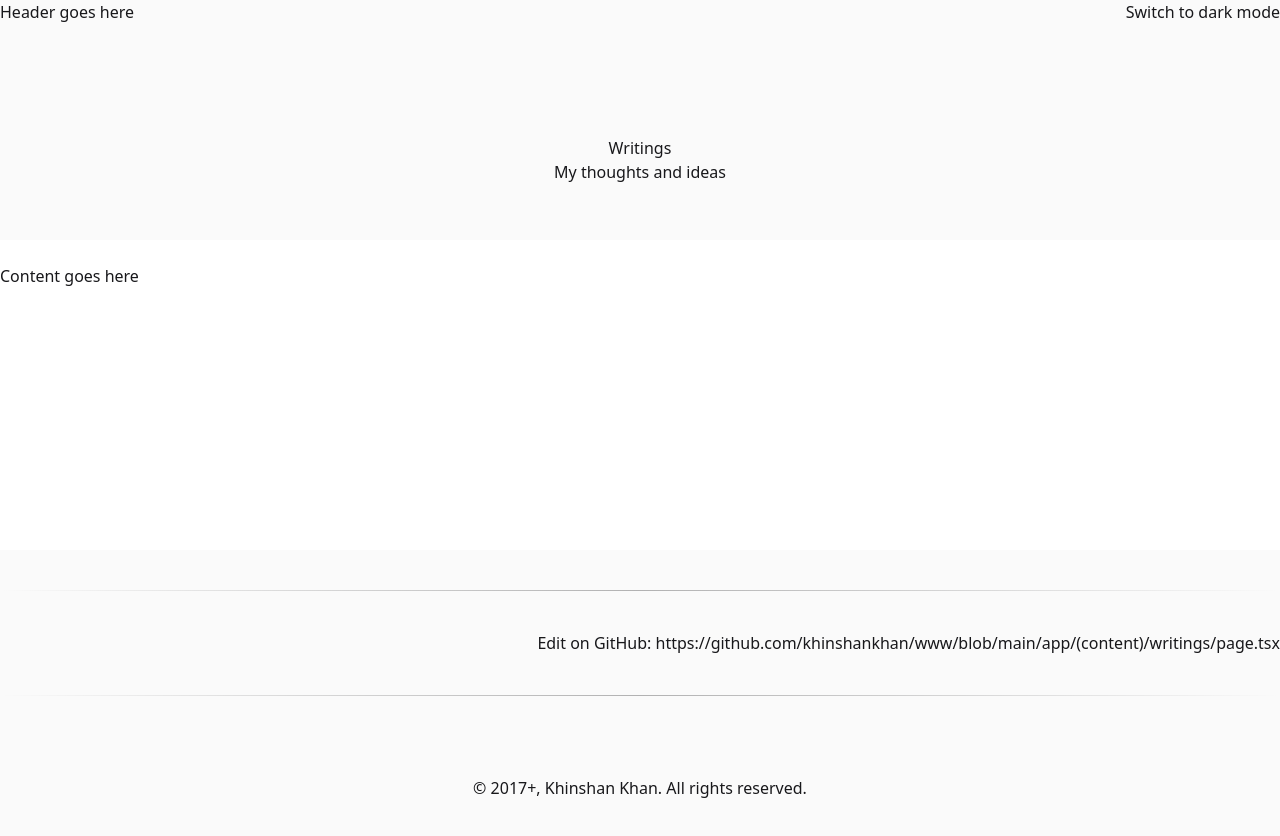
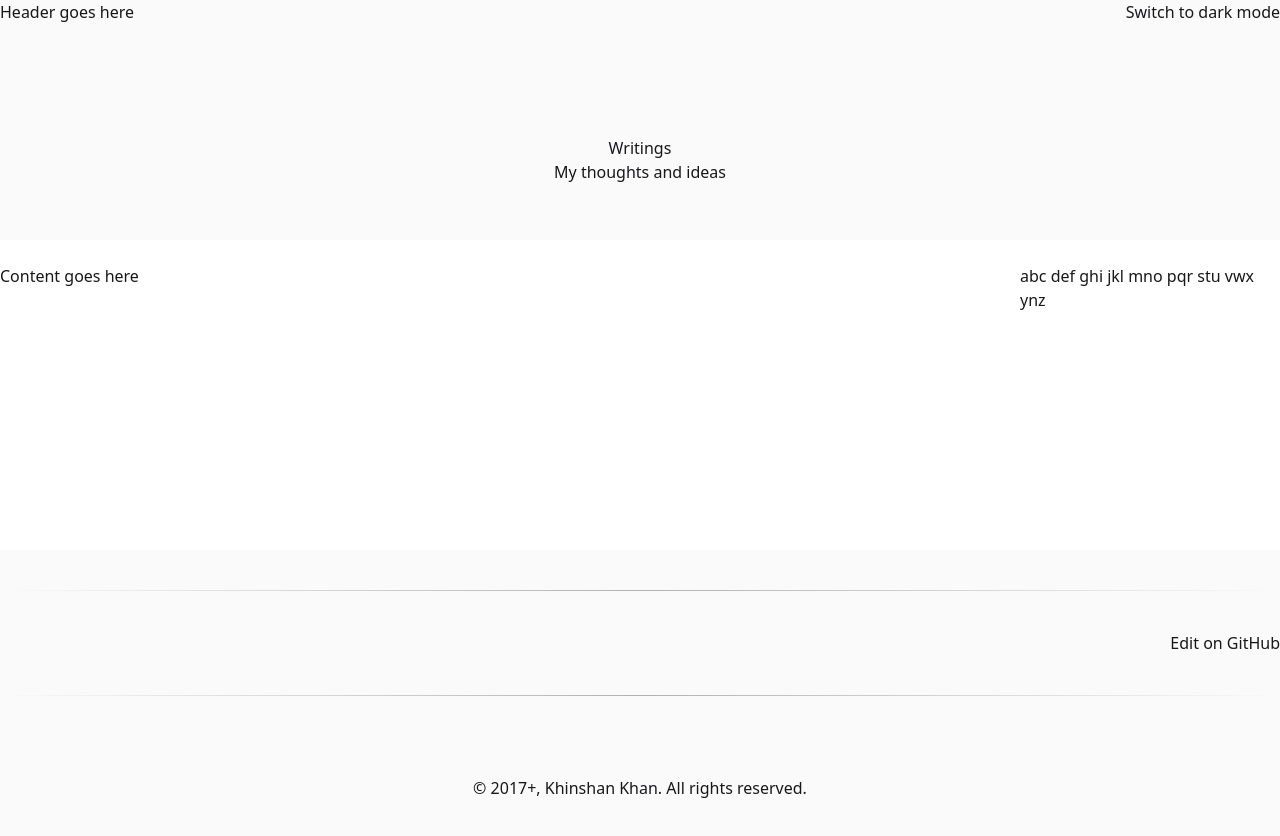
Before and after one commit to khinshankhan/www, a Next.js app: page /writings in a window 1280 px wide. Shown: the top 836 px of the page. Built offline with nearby package versions, Linux system fonts and the light colour scheme; no server answers.

Commit message:
accommodate content layout for toc

```diff
--- a/components/layouts/content.tsx
+++ b/components/layouts/content.tsx
@@ -19,7 +19,14 @@ export function ContentPageLayout({
           <h1 className="">{title}</h1>
           <span>{subtitle}</span>
         </header>
-        <div className="container mx-auto pt-6">{children}</div>
+        <div className="container mx-auto pt-6 flex flex-col md:flex-row-reverse gap-6">
+          <div className="h-body w-full md:w-[220px] xl:w-[260px]">
+            abc def ghi jkl mno pqr stu vwx ynz
+          </div>
+          <div className="w-full md:w-0 flex md:flex-1 flex-col">
+            {children}
+          </div>
+        </div>
       </main>
 
       {filePath && (
@@ -27,8 +34,11 @@ export function ContentPageLayout({
           <div className="container mx-auto">
             <Divider />
             <div className="my-10 text-center md:text-right">
-              Edit on GitHub:{" "}
-              {`https://github.com/khinshankhan/www/blob/main/${filePath}`}
+              <a
+                href={`https://github.com/khinshankhan/www/blob/main/${filePath}`}
+              >
+                Edit on GitHub
+              </a>
             </div>
             <Divider />
           </div>
```
